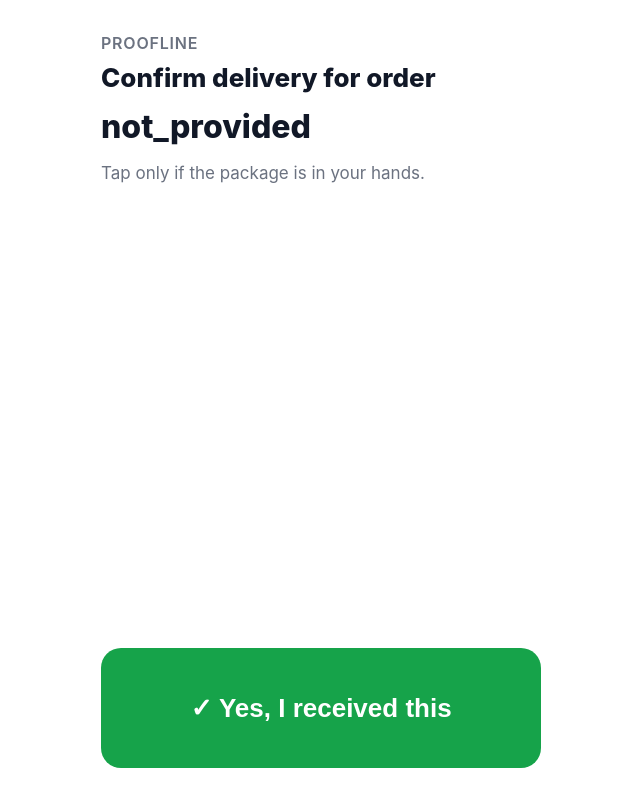
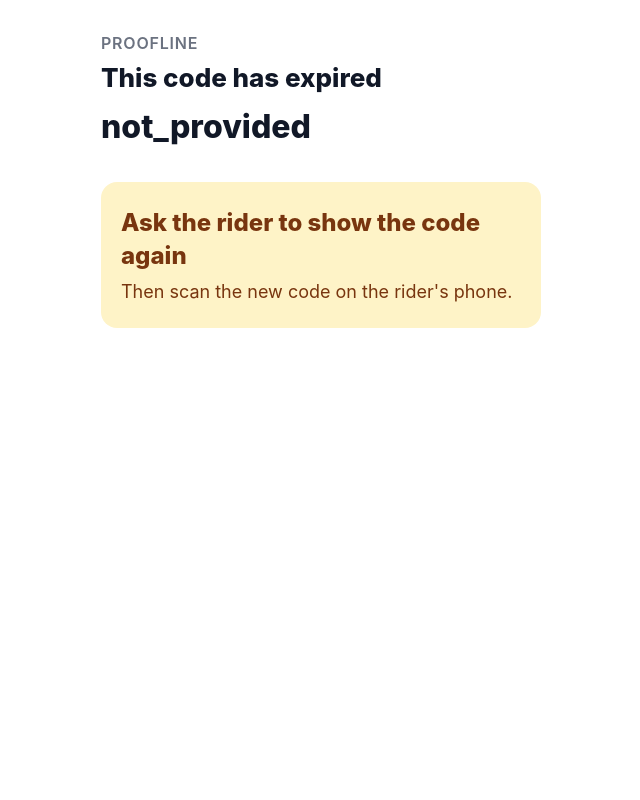
Before and after one commit to anshaiml369/proofline, a Flask app: page /confirm in a window 1280 px wide. Shown: the whole page, without its empty margins (319-959 px from the left). Run offline with Flask 3, Linux system fonts and the light colour scheme.

Commit message:
Bind recordings to a QR-issued session; add audio hash and server receive time
The QR now carries a one-time code; /confirm needs it and creates a recording
session whose id only the rider page holding the code can fetch. /process
rejects a wrong or expired session_id with 400 before processing audio; no
session_id is still accepted as 'not verified'. Evidence cards gain audio_hash
(SHA-256 of the raw audio), received_at (server UTC) and session_verified,
shown as integrity rows on the rider page. A stale session in the offline
queue falls back to 'not verified' instead of being dropped. Scoring unchanged.

```diff
--- a/app.py
+++ b/app.py
@@ -1,5 +1,7 @@
 import hashlib
+import hmac
 import json
+import secrets
 import os
 import urllib.request
 import uuid
@@ -41,7 +43,9 @@ WHISPER_HINT = (
 IST = timezone(timedelta(hours=5, minutes=30))
 # In-process only (no database): lets the dashboard show what the rider page just recorded. Cleared on restart.
 LIVE_RECORDS = deque(maxlen=20)
-CONFIRMATIONS = {}  # order_id -> True once the customer taps "Yes" on /confirm. In-memory, demo only.
+# In-memory, demo only (cleared on restart).
+CONFIRMATIONS = {}  # order_id -> {"session_id", "confirmed_at"} once the customer taps "Yes" on /confirm
+QR_NONCES = {}      # order_id -> one-time code embedded in the QR currently shown on the rider page
 
 app = Flask(__name__)
 app.config["MAX_CONTENT_LENGTH"] = 10 * 1024 * 1024
@@ -218,32 +222,54 @@ def index():
 def rider():
     order_id = (request.args.get("order_id") or "ORD123").strip()[:64]
     rider_id = (request.args.get("rider_id") or "RID456").strip()[:64]
-    confirm_url = request.host_url.rstrip("/") + url_for("confirm", order_id=order_id, rider_id=rider_id)
+    if order_id not in CONFIRMATIONS:
+        # Fresh one-time code per page load; an existing confirmation (and its code) is left alone.
+        QR_NONCES[order_id] = secrets.token_urlsafe(12)
+    nonce = QR_NONCES.get(order_id, "")
+    confirm_url = request.host_url.rstrip("/") + url_for("confirm", order_id=order_id, rider_id=rider_id, n=nonce)
     qr_svg = qrcode.make(
         confirm_url, image_factory=qrcode.image.svg.SvgPathImage, box_size=10
     ).to_string(encoding="unicode")
-    return render_template("rider.html", qr_svg=qr_svg, confirm_url=confirm_url)
+    return render_template("rider.html", qr_svg=qr_svg, confirm_url=confirm_url, qr_nonce=nonce)
+
+
+def nonce_ok(order_id, nonce):
+    expected = QR_NONCES.get(order_id)
+    return bool(expected and nonce) and hmac.compare_digest(expected, nonce)
 
 
 @app.route("/confirm", methods=["GET", "POST"])
 def confirm():
-    """Customer-side page opened from the QR. One tap marks the order as received (in memory, demo only)."""
+    """Customer-side page opened from the QR. One tap with the QR's one-time code confirms receipt."""
     order_id = clean_id(request.values.get("order_id"))
-    if request.method == "POST" and order_id != "not_provided":
-        CONFIRMATIONS[order_id] = True
+    nonce = request.values.get("n") or ""
+    if not nonce_ok(order_id, nonce):
+        return render_template("confirm.html", order_id=order_id, expired=True)
+    if request.method == "POST":
+        if order_id not in CONFIRMATIONS:
+            CONFIRMATIONS[order_id] = {
+                "session_id": str(uuid.uuid4()),
+                "confirmed_at": datetime.now(timezone.utc).isoformat(timespec="seconds"),
+            }
         return render_template("confirm.html", order_id=order_id, done=True)
-    return render_template("confirm.html", order_id=order_id, done=False)
+    return render_template("confirm.html", order_id=order_id, nonce=nonce, done=False)
 
 
 @app.route("/confirmation-status")
 def confirmation_status():
-    return jsonify({"confirmed": CONFIRMATIONS.get(clean_id(request.args.get("order_id")), False)})
+    order_id = clean_id(request.args.get("order_id"))
+    conf = CONFIRMATIONS.get(order_id)
+    # The session id goes only to the page holding the QR's one-time code, not to anyone who knows the order id.
+    session_id = conf["session_id"] if conf and nonce_ok(order_id, request.args.get("n") or "") else None
+    return jsonify({"confirmed": bool(conf), "session_id": session_id})
 
 
 @app.route("/confirmation-reset", methods=["POST"])
 def confirmation_reset():
     """Testing aid for the rider page's 'Reset confirmation' link."""
-    CONFIRMATIONS.pop(clean_id(request.form.get("order_id")), None)
+    order_id = clean_id(request.form.get("order_id"))
+    CONFIRMATIONS.pop(order_id, None)
+    QR_NONCES.pop(order_id, None)
     return jsonify({"confirmed": False})
 
 
@@ -324,6 +350,7 @@ def create_evidence(audio, form, order_id, rider_id, otp_confirmed, gps_matched,
         with open(path, "rb") as f:
             audio_bytes = f.read()
         record_hash = hashlib.sha256(audio_bytes + sealed_fields.encode()).hexdigest()
+        audio_hash = hashlib.sha256(audio_bytes).hexdigest()  # raw audio only
         record = {
             "timestamp": server_timestamp,
             "gps": gps_string,
@@ -345,6 +372,9 @@ def create_evidence(audio, form, order_id, rider_id, otp_confirmed, gps_matched,
     card = build_evidence_card(extracted, order_id, rider_id, otp_confirmed, gps_matched)
     card["photo_captured"] = bool(photo_id)
     card["photo_id"] = photo_id
+    card["audio_hash"] = audio_hash
+    card["received_at"] = server_timestamp  # server clock, independent of the phone
+    card["recorded_at_client"] = (form.get("recorded_at_client") or "").strip()[:40] or None  # phone clock, display only
     card.update(card_extras or {})  # added before scoring so the reasoning can name the check used
     customer_claim = (form.get("customer_claim") or "").strip()[:200]
     dispute_score = score_dispute(card, customer_claim)
@@ -369,8 +399,14 @@ def process():
         return jsonify({"error": "no audio file"}), 400
     form = request.form
     order_id = clean_id(form.get("order_id"))
-    # The client flag only counts if the server saw the customer's tap on /confirm.
-    customer_confirmed = parse_bool(form.get("customer_confirmed")) and CONFIRMATIONS.get(order_id, False)
+    # Recording session: a wrong or forged session id is rejected before any audio is processed.
+    # No session id is allowed and recorded as "not verified" (scores as unconfirmed).
+    session_id = (form.get("session_id") or "").strip()[:64]
+    expected = (CONFIRMATIONS.get(order_id) or {}).get("session_id") or ""
+    session_verified = bool(session_id) and hmac.compare_digest(session_id, expected)
+    if session_id and not session_verified:
+        return jsonify({"error": "Recording session invalid or expired."}), 400
+    customer_confirmed = session_verified  # the session is the proof of the customer's tap
     payload, status = create_evidence(
         audio, form, order_id, clean_id(form.get("rider_id")),
         customer_confirmed,  # QR confirmation is the OTP signal for scoring
@@ -379,6 +415,8 @@ def process():
         card_extras={
             "customer_confirmed": customer_confirmed,
             "customer_phone": mask_phone(form.get("customer_phone")),
+            "session_verified": session_verified,
+            "recording_session_id": session_id or None,
         },
     )
     # A confirmation lasts for the order (re-records included) until reset or restart.
--- a/templates/confirm.html
+++ b/templates/confirm.html
@@ -22,13 +22,22 @@
     }
     .done { margin-top: 32px; border-radius: 16px; padding: 24px 20px; background: #dcfce7; color: #166534; }
     .done .title { font-size: 26px; font-weight: 800; }
-    .done p { font-size: 18px; margin-top: 6px; }
+    .done p, .expired p { font-size: 18px; margin-top: 6px; }
+    .expired { margin-top: 32px; border-radius: 16px; padding: 24px 20px; background: #fef3c7; color: #78350f; }
+    .expired .title { font-size: 24px; font-weight: 800; }
   </style>
 </head>
 <body>
   <main>
     <p class="eyebrow">Proofline</p>
-    {% if done %}
+    {% if expired %}
+      <h1>This code has expired</h1>
+      <p class="order">{{ order_id }}</p>
+      <div class="expired" role="status">
+        <div class="title">Ask the rider to show the code again</div>
+        <p>Then scan the new code on the rider's phone.</p>
+      </div>
+    {% elif done %}
       <h1>Delivery confirmed</h1>
       <p class="order">{{ order_id }}</p>
       <div class="done" role="status">
@@ -41,6 +50,7 @@
       <p class="sub">Tap only if the package is in your hands.</p>
       <form method="post">
         <input type="hidden" name="order_id" value="{{ order_id }}">
+        <input type="hidden" name="n" value="{{ nonce }}">
         <button type="submit">✓ Yes, I received this</button>
       </form>
     {% endif %}
```
Also changed, not shown: api_spec.md (+7 -5 lines), templates/rider.html (+64 -9 lines).
